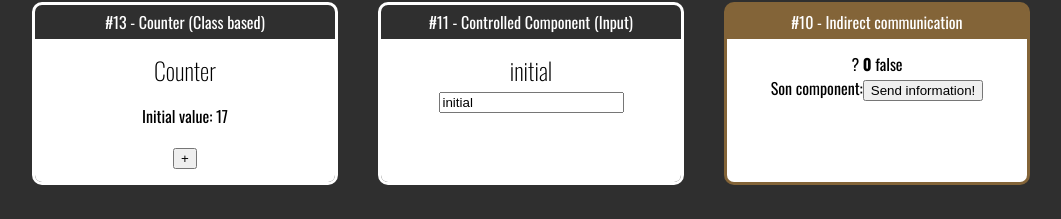
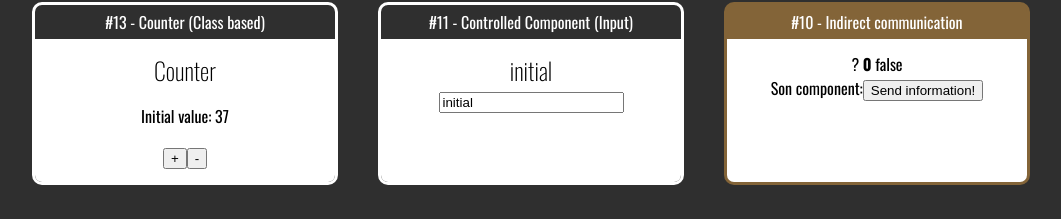
Before and after one commit to alekaimer/fundamentos-react, a React (Create React App) app: page / in a window 1280 px wide. Shown: the part 108-327 px from the top of the page, without its empty margins (109-1170 px from the left). Built offline with nearby package versions, Linux system fonts and the light colour scheme.

Commit message:
add decrement function - by button

```diff
--- a/src/App.jsx
+++ b/src/App.jsx
@@ -20,7 +20,7 @@ export default _ =>
     <div className="Cards">
 
       <Card titulo="#13 - Counter (Class based)" color="">
-        <Counter initialNumber = {17}></Counter>
+        <Counter initialNumber = {37}></Counter>
       </Card>
 
       <Card titulo="#11 - Controlled Component (Input)" color="">
--- a/src/components/counter/Counter.jsx
+++ b/src/components/counter/Counter.jsx
@@ -20,12 +20,19 @@ export default class Counter extends React.Component {
     })
   }
 
+  dec = () => {
+    this.setState({
+      number: this.state.number - 1
+    })
+  }
+
   render() {
     return (
       <div>
         <h2>Counter</h2>
         <p>Initial value: {this.state.number}</p>
         <button onClick={this.inc}>+</button>
+        <button onClick={this.dec}>-</button>
       </div>
     )
   }
```
